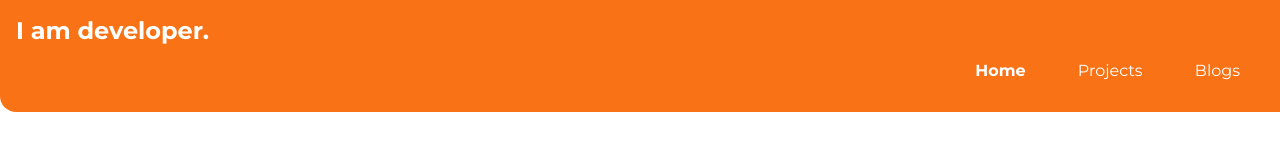
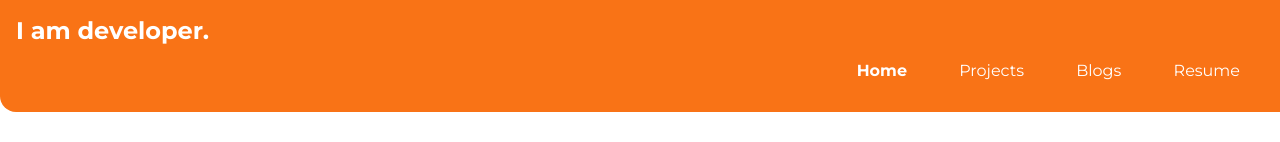
Before and after one commit to TusharAnekar/neogcamp-lesson-3-live, a plain HTML site: page index.html in a window 1280 px wide. Shown: the top 142 px of the page. Drawn offline with Linux system fonts and the light colour scheme.

Commit message:
feat- resume tab added

```diff
--- a/index.html
+++ b/index.html
@@ -20,6 +20,16 @@
         </li>
         <li class="list-item-inline">
           <a class="link" href="/blogs.html">Blogs</a>
+        </li>
+
+        <li class="list-item-inline">
+          <a
+            class="link"
+            href="https://drive.google.com/file/d/1EhuaFffVMJQyJSWMqmHPrcYql17yHvMR/view?usp=drive_link"
+            target="_blank"
+            rel="noopener noreferrer"
+            >Resume</a
+          >
         </li>
       </ul>
     </nav>
```
